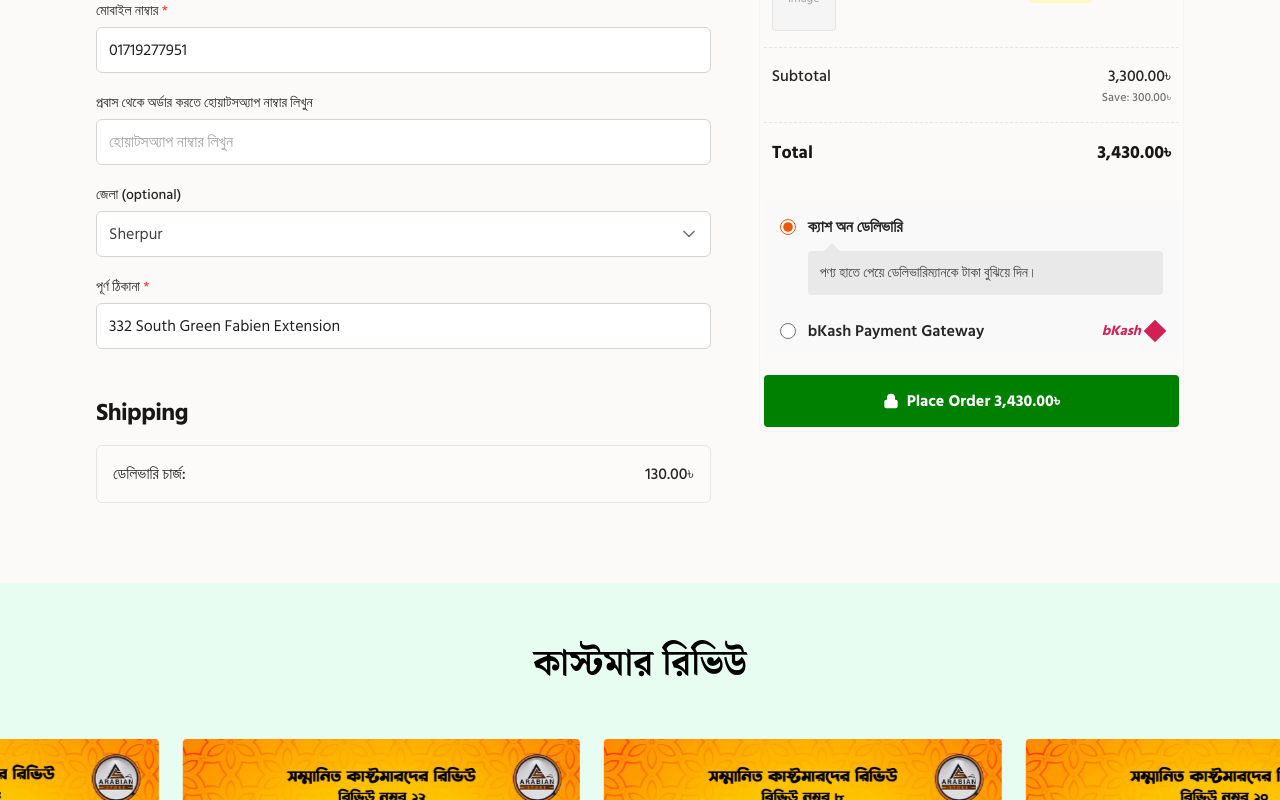
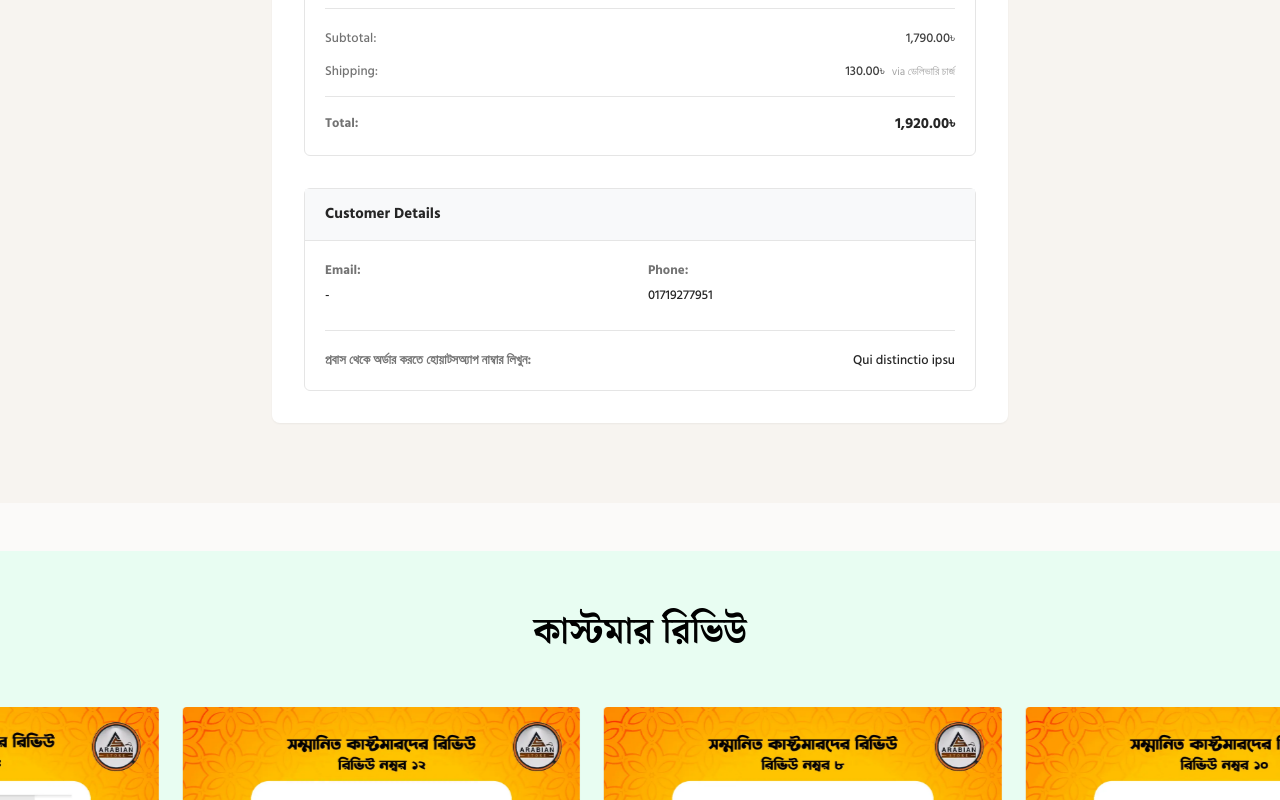
Before and after one commit to Alok4D/arabian-store-frontend, a Next.js app: page / in a window 1280 px wide. Both pictures are taken after a click on the button "Place Order 3,430.00৳". Shown: the part 2123-2923 px from the top of the page. Built offline with nearby package versions, Linux system fonts and the light colour scheme.

Commit message:
feat: implement checkout page with order placement functionality and product selection

```diff
--- a/src/app/(landing)/components/CheckoutPage.tsx
+++ b/src/app/(landing)/checkout/components/CheckoutPage.tsx
@@ -2,10 +2,13 @@
 
 import React, { useState } from 'react';
 import { Lock, ChevronDown, Square } from 'lucide-react';
+import Image from 'next/image';
+import Link from 'next/link';
 
 export default function CheckoutPage() {
   const [showLogin, setShowLogin] = useState(false);
   const [selectedProduct, setSelectedProduct] = useState('3kg');
+  const [isOrderPlaced, setIsOrderPlaced] = useState(false);
 
   const products = [
     { id: '1kg', name: 'সুপার প্রিমিয়াম সুক্কারি রুতাব- ১ কেজি × 1', originalPrice: '1,240.00৳', price: '1,190.00৳' },
@@ -14,6 +17,106 @@ export default function CheckoutPage() {
     { id: 'combo1', name: '১ কেজি প্রিমিয়াম সুক্কারি রুতাব ও ৩০০ গ্রাম তাহিনা কম্বো × 1', originalPrice: '2,030.00৳', price: '1,790.00৳' },
     { id: 'combo2', name: '১ কেজি প্রিমিয়াম সুক্কারি রুতাব ও ২৫০ গ্রাম এরাবিয়ান গাহওয়া কম্বো × 1', originalPrice: '2,440.00৳', price: '2,190.00৳' },
   ];
+
+  if (isOrderPlaced) {
+    return (
+      <div className="py-12 md:py-20 text-[#222222] min-h-screen bg-[#f7f4f0]">
+        <div className="mx-auto max-w-3xl flex flex-col items-center px-4">
+
+          {/* Logo */}
+          <div className="w-20 h-20 mb-8 rounded-full border border-neutral-300 shadow-sm bg-white overflow-hidden flex items-center justify-center p-2">
+            <img src="/Arabian-Store-Logo-Wide.webp" alt="Arabian Store" className="w-full h-full object-contain" />
+          </div>
+
+          <h1 className="text-3xl md:text-[38px] font-bold mb-12 text-neutral-800">Thank you</h1>
+
+          <div className="w-full bg-white rounded-lg shadow-sm overflow-hidden p-6 md:p-8">
+
+            {/* Order Meta */}
+            <div className="flex flex-col md:flex-row md:items-center gap-6 md:gap-12 pb-6 mb-8 mt-2">
+              <div>
+                <p className="text-[13px] text-neutral-500 font-bold mb-1.5">Order Date:</p>
+                <p className="text-[14px] font-medium text-neutral-800">July 8, 2026</p>
+              </div>
+              <div className="hidden md:block w-px h-10 bg-neutral-200"></div>
+              <div>
+                <p className="text-[13px] text-neutral-500 font-bold mb-1.5">Payment method:</p>
+                <p className="text-[14px] font-medium text-neutral-800">ক্যাশ অন ডেলিভারি</p>
+              </div>
+            </div>
+
+            {/* Order Details */}
+            <div className="border border-neutral-200 rounded-md mb-8">
+              <div className="bg-[#f8f9fa] border-b border-neutral-200 px-5 py-3.5 font-bold text-neutral-800 text-[15px]">
+                Order #80850
+              </div>
+              <div className="p-5">
+
+                {/* Product Row */}
+                <div className="flex flex-col md:flex-row justify-between border-b border-neutral-200 pb-5 mb-5 gap-6">
+                  <div className="w-full md:w-3/4">
+                    {/* Placeholder for the combo product image */}
+                    <div className="w-full max-w-[280px] aspect-[4/3] bg-neutral-100 rounded-md mb-4 flex items-center justify-center text-neutral-400 text-sm overflow-hidden border border-neutral-200">
+                      <img src="/sukkari.webp" alt="Product" className="w-full h-full object-cover opacity-80" />
+                    </div>
+                    <p className="text-[13px] text-[#2b6cb0] font-medium hover:underline cursor-pointer">
+                      ১ কেজি প্রিমিয়াম সুক্কারি রুতাব ও ৩০০ গ্রাম তাহিনা কম্বো × 1
+                    </p>
+                  </div>
+                  <div className="w-full md:w-1/4 text-left md:text-right text-[13px] text-neutral-600 mt-1 md:mt-0 font-medium">
+                    1,790.00৳
+                  </div>
+                </div>
+
+                {/* Totals */}
+                <div className="space-y-3.5 text-[13px]">
+                  <div className="flex justify-between items-center">
+                    <span className="text-neutral-500 font-medium">Subtotal:</span>
+                    <span className="text-neutral-700 font-medium">1,790.00৳</span>
+                  </div>
+                  <div className="flex justify-between items-center">
+                    <span className="text-neutral-500 font-medium">Shipping:</span>
+                    <span className="text-neutral-700 font-medium">130.00৳ <span className="text-[11px] text-neutral-400 ml-1 font-normal">via ডেলিভারি চার্জ</span></span>
+                  </div>
+                  <div className="flex justify-between items-center border-t border-neutral-200 pt-4 mt-2">
+                    <span className="text-neutral-500 font-bold">Total:</span>
+                    <span className="font-bold text-neutral-800 text-[15px]">1,920.00৳</span>
+                  </div>
+                </div>
+              </div>
+            </div>
+
+            {/* Customer Details */}
+            <div className="border border-neutral-200 rounded-md">
+              <div className="bg-[#f8f9fa] border-b border-neutral-200 px-5 py-3.5 font-bold text-neutral-800 text-[15px]">
+                Customer Details
+              </div>
+              <div className="p-5 text-[13px]">
+                <div className="grid grid-cols-1 md:grid-cols-2 gap-y-6 gap-x-4">
+                  <div>
+                    <p className="text-neutral-500 font-bold mb-1.5">Email:</p>
+                    <p className="font-medium text-neutral-800">-</p>
+                  </div>
+                  <div>
+                    <p className="text-neutral-500 font-bold mb-1.5">Phone:</p>
+                    <p className="font-medium text-neutral-800">01719277951</p>
+                  </div>
+                </div>
+                <div className="grid grid-cols-1 md:grid-cols-2 gap-4 mt-6 border-t border-neutral-200 pt-5">
+                  <div className="col-span-1 md:col-span-2 flex flex-col md:flex-row md:items-center justify-between gap-2">
+                    <p className="text-neutral-500 font-bold">প্রবাস থেকে অর্ডার করতে হোয়াটসঅ্যাপ নাম্বার লিখুন:</p>
+                    <p className="font-medium text-neutral-800 text-left md:text-right">Qui distinctio ipsu</p>
+                  </div>
+                </div>
+              </div>
+            </div>
+
+          </div>
+        </div>
+      </div>
+    );
+  }
+
 
   return (
     <div className="px-4 py-8 md:px-12 lg:px-24 text-[#222222]">
@@ -307,7 +410,10 @@ export default function CheckoutPage() {
               </div>
 
               {/* Submit Button */}
-              <button className="w-full mt-4 bg-[#008000] hover:bg-[#006e00] text-white font-bold py-3.5 px-4 rounded transition-colors flex items-center justify-center gap-2 text-base shadow-sm">
+              <button
+                onClick={() => setIsOrderPlaced(true)}
+                className="w-full mt-4 bg-[#008000] hover:bg-[#006e00] text-white font-bold py-3.5 px-4 rounded transition-colors flex items-center justify-center gap-2 text-base shadow-sm"
+              >
                 <Lock className="h-4 w-4 fill-current" />
                 <span>Place Order  3,430.00৳</span>
               </button>
--- /dev/null
+++ b/src/app/(landing)/checkout/page.tsx
@@ -0,0 +1,9 @@
+import CheckoutPage from './components/CheckoutPage';
+
+export default function CheckoutRoute() {
+  return (
+    <div className="min-h-screen">
+      <CheckoutPage />
+    </div>
+  );
+}
--- a/src/app/(landing)/page.tsx
+++ b/src/app/(landing)/page.tsx
@@ -2,7 +2,7 @@ import { Header } from './components/Header';
 import { Features } from './components/Features';
 import { ProductImage } from './components/ProductImage';
 import { PricingCards } from './components/PricingCards';
-import CheckoutPage from './components/CheckoutPage';
+import CheckoutPage from './checkout/components/CheckoutPage';
 import { CustomerReviews } from './components/CustomerReviews';
 import { Footer } from './components/Footer';
 import ProductLandingSection from './components/ProductLandingSection';
```
